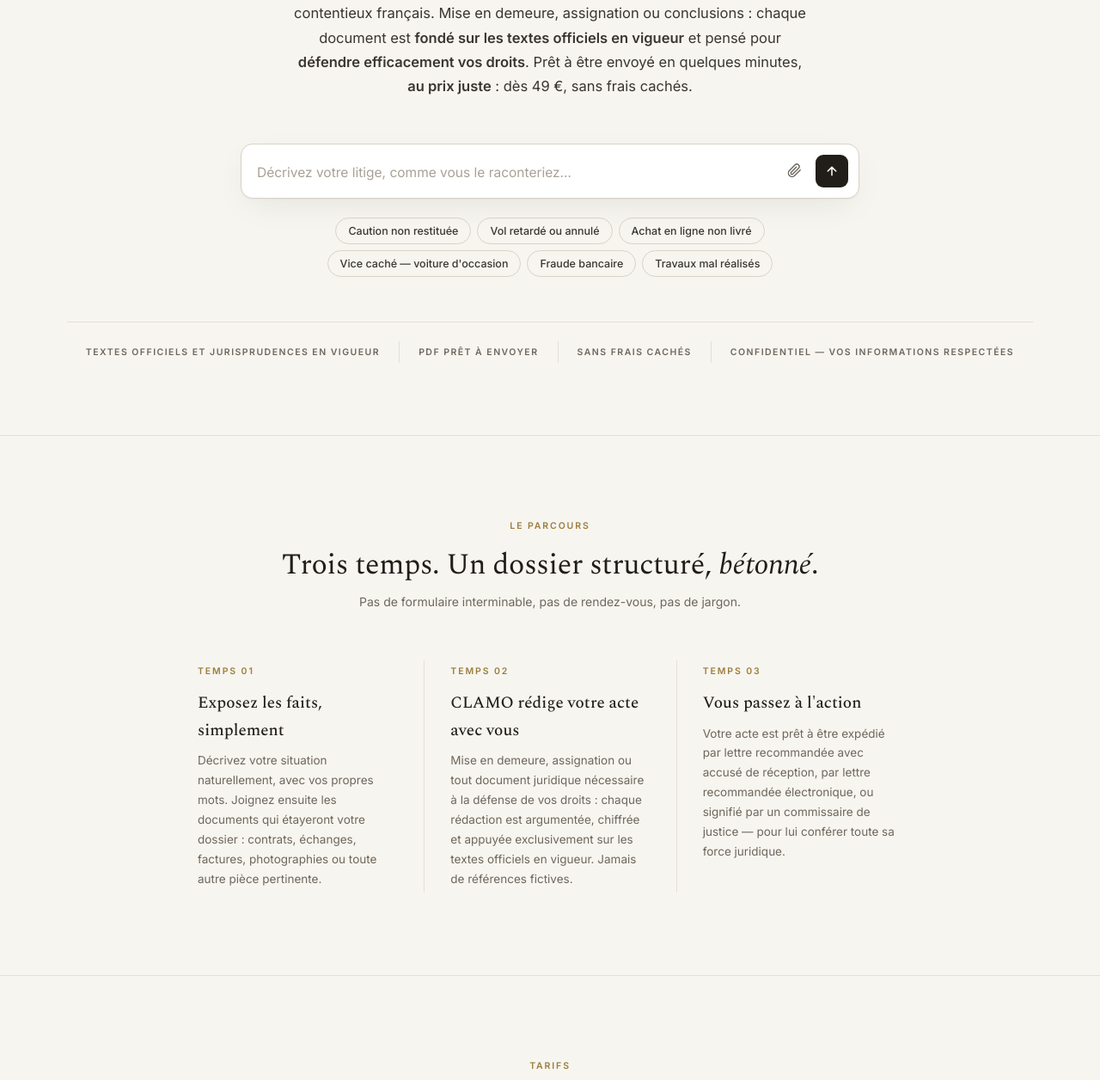
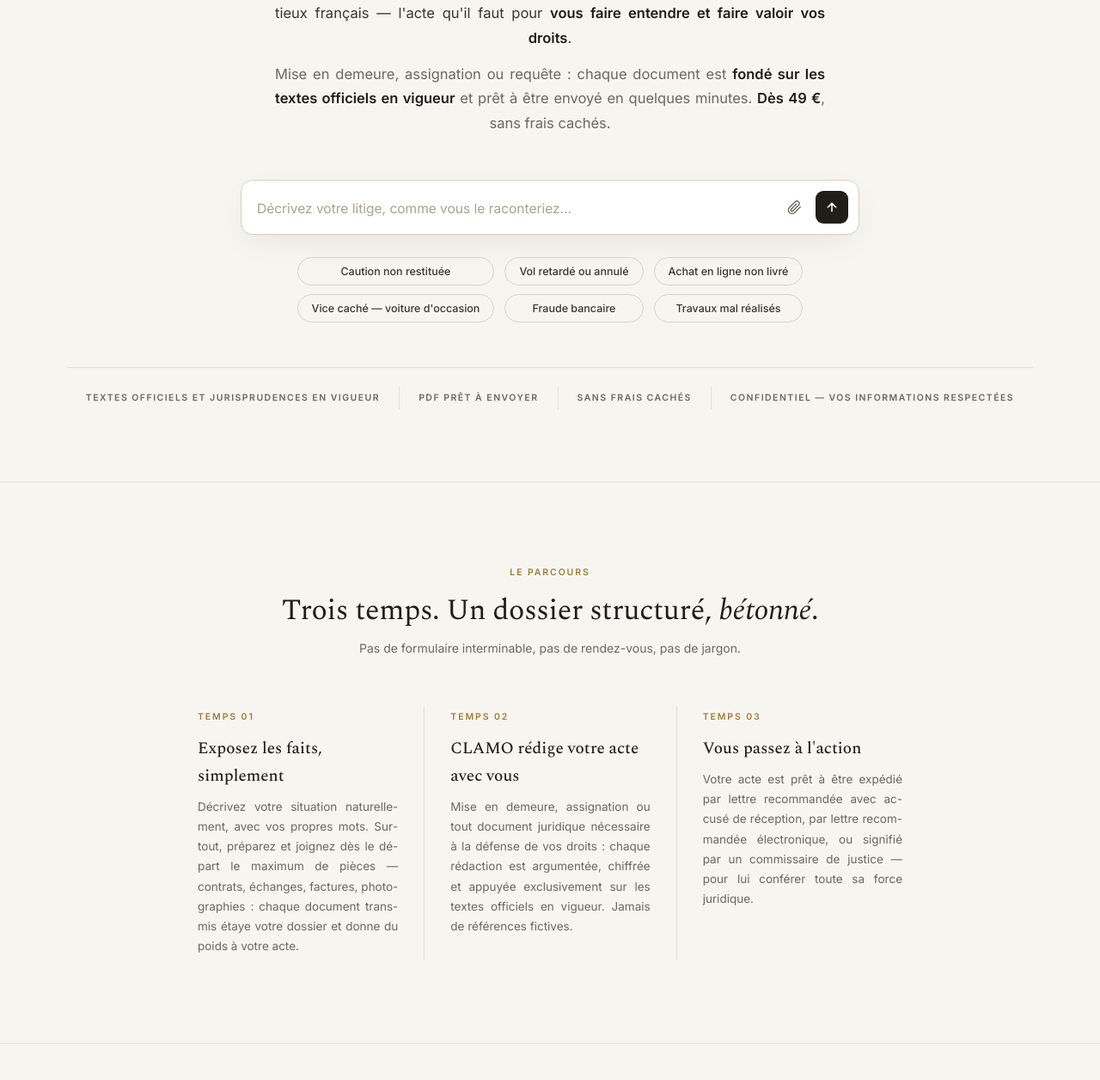
Before and after one commit to CLAUDYCLAUDY/proxy-juridique, a website: page index.html in a window 1280 px wide. Shown: the part 337-1593 px from the top of the page at 86% size. Drawn offline with nearby package versions, Linux system fonts and the light colour scheme.

Commit message:
Add files via upload

```diff
--- a/index.html
+++ b/index.html
@@ -4,7 +4,7 @@
 <meta charset="UTF-8">
 <meta name="viewport" content="width=device-width, initial-scale=1, viewport-fit=cover">
 <title>CLAMO — Votre acte juridique, prêt à envoyer</title>
-<meta name="description" content="Exposez votre litige. CLAMO transforme votre récit en mise en demeure, assignation ou tout acte pour faire valoir vos droits — fondé sur les textes officiels, prêt à envoyer. Dès 49 €.">
+<meta name="description" content="Exposez votre litige. CLAMO transforme votre récit en un acte de défense structuré — mise en demeure, assignation, requête — fondé sur les textes officiels en vigueur, prêt à envoyer. Dès 49 €.">
 <meta name="theme-color" content="#211E1A">
 <link rel="canonical" href="https://clamo.fr/">
 <meta name="robots" content="index, follow, max-image-preview:large">
@@ -18,11 +18,11 @@
 <meta property="og:locale" content="fr_FR">
 <meta property="og:url" content="https://clamo.fr/">
 <meta property="og:title" content="CLAMO — Votre acte juridique, prêt à envoyer">
-<meta property="og:description" content="Exposez votre litige. CLAMO transforme votre récit en mise en demeure, assignation ou tout acte pour faire valoir vos droits — fondé sur les textes officiels, prêt à envoyer. Dès 49 €.">
+<meta property="og:description" content="Exposez votre litige. CLAMO transforme votre récit en un acte de défense structuré — mise en demeure, assignation, requête — fondé sur les textes officiels en vigueur, prêt à envoyer. Dès 49 €.">
 <meta property="og:image" content="https://clamo.fr/og.png">
 <meta property="og:image:width" content="1200">
 <meta property="og:image:height" content="630">
-<meta property="og:image:alt" content="CLAMO — Exposez votre litige. Repartez avec l'acte.">
+<meta property="og:image:alt" content="CLAMO — Exposez votre litige. Repartez avec votre acte.">
 <meta name="twitter:card" content="summary_large_image">
 <meta name="twitter:title" content="CLAMO — Votre acte juridique, prêt à envoyer">
 <meta name="twitter:description" content="Votre récit devient une mise en demeure, une assignation ou tout acte pour faire valoir vos droits. Dès 49 €, sans frais cachés.">
@@ -63,7 +63,7 @@
           { "@type": "Offer", "name": "Mise en demeure", "price": "49", "priceCurrency": "EUR", "description": "Le courrier qui formalise votre demande : faits, fondements, montant, délai ferme." },
           { "@type": "Offer", "name": "Courrier de contestation ou recours", "price": "79", "priceCurrency": "EUR", "description": "Tout acte pour vous opposer formellement, par écrit motivé : contestation, recours, réponse argumentée." },
           { "@type": "Offer", "name": "Assignation, requête ou saisine", "price": "149", "priceCurrency": "EUR", "description": "Le document qui porte votre demande devant la juridiction, dans les formes requises." },
-          { "@type": "Offer", "name": "Dossier complet", "price": "199", "priceCurrency": "EUR", "description": "Mise en demeure, analyse de la réponse, acte de procédure : la démarche d'un seul tenant." }
+          { "@type": "Offer", "name": "Dossier complet", "price": "199", "priceCurrency": "EUR", "description": "Mise en demeure, acte introductif d'instance et premier jeu de conclusions en réponse inclus : la démarche d'un seul tenant." }
         ]
       }
     },
@@ -182,10 +182,16 @@
 .hero h1 em{font-style:italic;font-weight:400}
 .hero .sub{
   color:var(--encre-2);font-size:clamp(14.5px,1.5vw,16.5px);
-  max-width:600px;margin-bottom:44px;line-height:1.72;
+  max-width:640px;margin-bottom:44px;line-height:1.72;
   font-weight:400;
 }
-.hero .sub strong{font-weight:600}
+.hero .sub p{
+  text-align:justify;text-align-last:center;
+  hyphens:auto;-webkit-hyphens:auto;
+  margin:0 0 14px;
+}
+.hero .sub p:last-child{margin-bottom:0;color:var(--brun)}
+.hero .sub strong{font-weight:600;color:var(--encre)}
 
 .bar-wrap{width:100%;max-width:720px}
 .bar{
@@ -222,13 +228,15 @@
 .send-btn:disabled{opacity:.3;cursor:default}
 
 .pills{
-  display:flex;gap:7px;flex-wrap:wrap;justify-content:center;
-  margin-top:22px;max-width:690px;
+  display:grid;grid-template-columns:repeat(3,minmax(0,max-content));
+  gap:10px 12px;justify-content:center;
+  margin-top:26px;max-width:720px;
 }
+@media(max-width:640px){.pills{grid-template-columns:repeat(2,minmax(0,max-content));gap:8px 8px}}
 .pill{
   font-size:12.5px;font-weight:500;color:var(--encre-2);
   background:transparent;border:1px solid var(--ligne-2);
-  padding:7px 14px;border-radius:99px;
+  padding:8px 16px;border-radius:99px;text-align:center;
   transition:border-color .15s,background .15s,color .15s;
 }
 .pill:hover{border-color:var(--encre);background:var(--blanc);color:var(--encre)}
@@ -280,7 +288,10 @@
   color:var(--laiton);margin-bottom:12px;
 }
 .step h3{font-family:var(--serif);font-weight:500;font-size:19px;margin-bottom:8px}
-.step p{color:var(--brun);font-size:13.5px;line-height:1.7}
+.step p{
+  color:var(--brun);font-size:13.5px;line-height:1.72;
+  text-align:justify;hyphens:auto;-webkit-hyphens:auto;
+}
 
 /* Tarifs : rangées éditoriales sous filets */
 .offers{border-top:1px solid var(--ligne-2)}
@@ -513,8 +524,11 @@
 
   <div class="hero">
     <div class="label">Rédaction juridique intelligente</div>
-    <h1>Exposez votre litige.<br>Repartez avec <em>l'acte</em>.</h1>
-    <p class="sub">CLAMO est une intelligence rédactionnelle <strong>conçue et entraînée pour transformer votre récit en un acte qui compte</strong>, conforme aux exigences du contentieux français. Mise en demeure, assignation ou conclusions : chaque document est <strong>fondé sur les textes officiels en vigueur</strong> et pensé pour <strong>défendre efficacement vos droits</strong>. Prêt à être envoyé en quelques minutes, <strong>au prix juste</strong> : dès 49&nbsp;€, sans frais cachés.</p>
+    <h1>Exposez votre litige.<br>Repartez avec <em>votre acte</em>.</h1>
+    <div class="sub">
+      <p>CLAMO est une intelligence rédactionnelle <strong>conçue et entraînée pour transformer votre récit en un acte de défense structuré</strong>, conforme aux exigences du contentieux français — l'acte qu'il faut pour <strong>vous faire entendre et faire valoir vos droits</strong>.</p>
+      <p>Mise en demeure, assignation ou requête : chaque document est <strong>fondé sur les textes officiels en vigueur</strong> et prêt à être envoyé en quelques minutes. <strong>Dès 49&nbsp;€</strong>, sans frais cachés.</p>
+    </div>
 
     <div class="files-row" id="filesHero"></div>
     <div class="bar-wrap">
@@ -556,7 +570,7 @@
         <div class="step">
           <div class="n">Temps 01</div>
           <h3>Exposez les faits, simplement</h3>
-          <p>Décrivez votre situation naturellement, avec vos propres mots. Joignez ensuite les documents qui étayeront votre dossier : contrats, échanges, factures, photographies ou toute autre pièce pertinente.</p>
+          <p>Décrivez votre situation naturellement, avec vos propres mots. Surtout, préparez et joignez dès le départ le maximum de pièces — contrats, échanges, factures, photographies : chaque document transmis étaye votre dossier et donne du poids à votre acte.</p>
         </div>
         <div class="step">
           <div class="n">Temps 02</div>
@@ -596,7 +610,7 @@
         </button>
         <button class="offer" onclick="chooseOffer('Dossier complet',199)">
           <span class="o-t">Dossier complet</span>
-          <span class="o-d">Votre démarche conduite de bout en bout : la mise en demeure, l'analyse de la réponse adverse, puis l'acte qui s'impose pour la suite.</span>
+          <span class="o-d">Votre démarche conduite de bout en bout : la mise en demeure, puis l'acte introductif d'instance — premier jeu de conclusions en réponse inclus.</span>
           <span class="o-p">199&nbsp;€<small>TTC</small></span>
         </button>
       </div>
@@ -659,7 +673,7 @@
       <span class="o-p">149&nbsp;€</span>
     </button>
     <button class="m-offer" onclick="chooseOffer('Dossier complet',199)">
-      <span><span class="o-t">Dossier complet</span><span class="o-d">De la mise en demeure à l'acte final : la démarche complète</span></span>
+      <span><span class="o-t">Dossier complet</span><span class="o-d">Mise en demeure, acte introductif, premier jeu de conclusions en réponse inclus</span></span>
       <span class="o-p">199&nbsp;€</span>
     </button>
     <button class="close" onclick="closeTarifs()">Fermer</button>
@@ -862,7 +876,7 @@
   SAIS: { name:'Assignation / saisine', price:149,
     pitch:"L'acte qui porte votre demande devant la juridiction, dans les formes requises, prêt à être remis au commissaire de justice." },
   DOSS: { name:'Dossier complet', price:199,
-    pitch:"Votre démarche conduite de bout en bout : mise en demeure, analyse de la réponse adverse, puis l'acte qui s'impose. Le sérieux d'un dossier construit." },
+    pitch:"Votre démarche conduite de bout en bout : la mise en demeure, l'acte introductif d'instance, et le premier jeu de conclusions en réponse inclus. Le sérieux d'un dossier construit." },
 };
 function esc(s){ return s.replace(/&/g,'&amp;').replace(/</g,'&lt;').replace(/>/g,'&gt;'); }
 function stripMarkers(s){ return s.replace(/\s*\[\[(?:\/?DOC|OFFRE:[A-Z]{3,5})\]\]\s*/g, '\n').trim(); }
```
